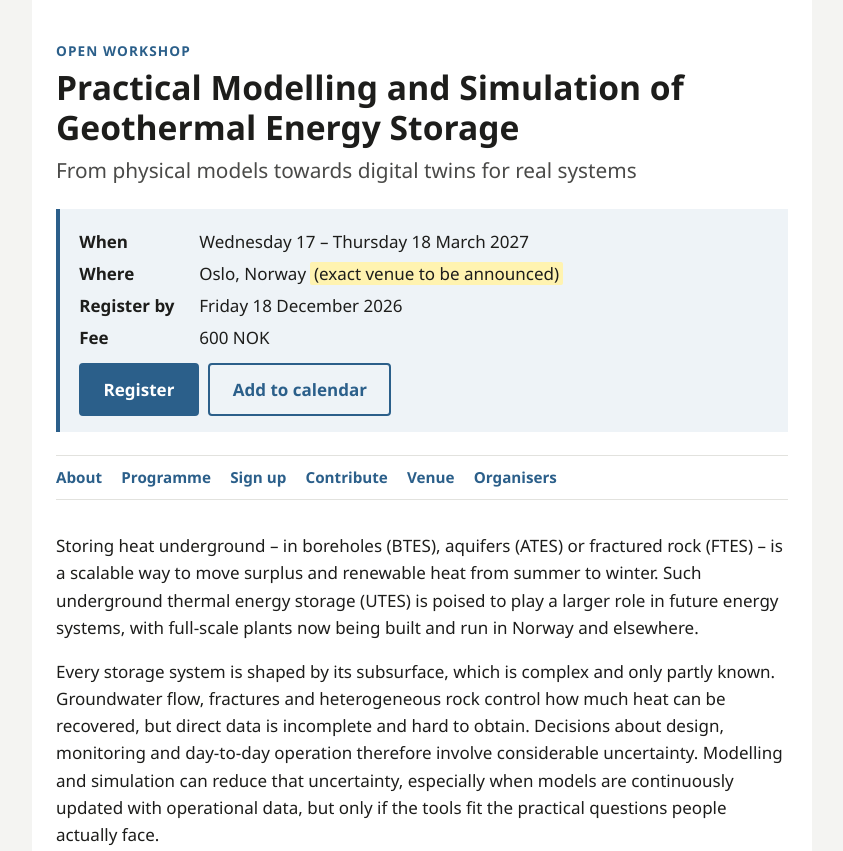
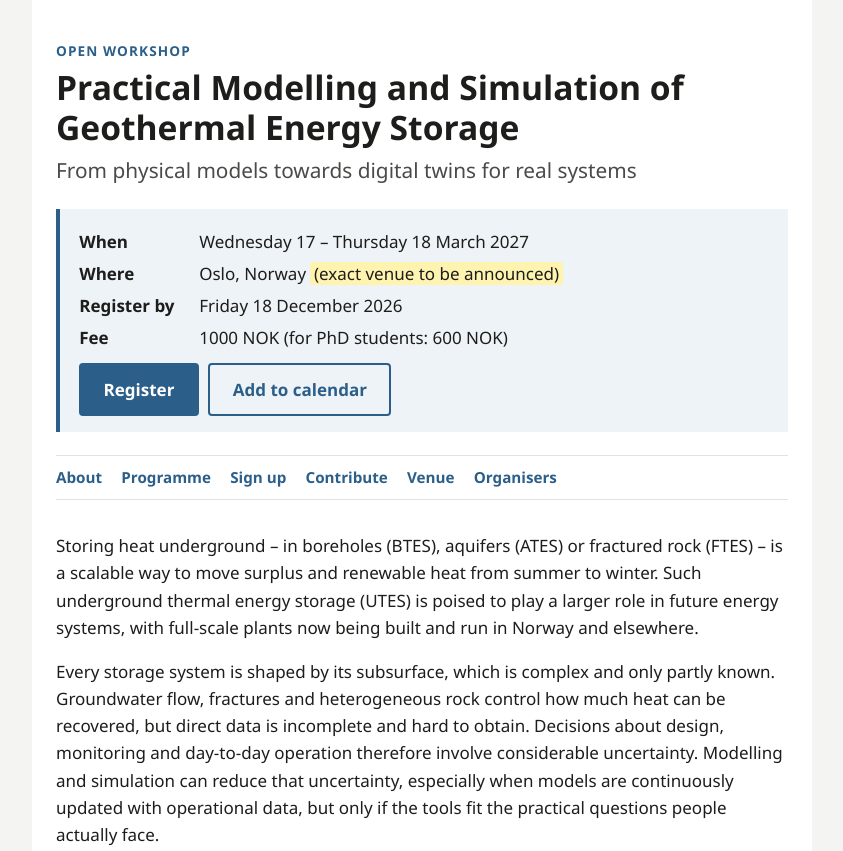
Before and after one commit to sintefmath/utes-workshop-2027, a plain HTML site: page index.html in a window 1280 px wide. Shown: the top 851 px of the page, without its empty margins (218-1061 px from the left). Drawn offline with Linux system fonts and the light colour scheme.

Commit message:
Changed fee amount, and added PhD rebate

```diff
--- a/index.html
+++ b/index.html
@@ -31,7 +31,7 @@
         <div><dt>When</dt><dd>Wednesday 17 – Thursday 18 March 2027</dd></div>
         <div><dt>Where</dt><dd>Oslo, Norway <span class="ph">(exact venue to be announced)</span></dd></div>
         <div><dt>Register by</dt><dd>Friday 18 December 2026</dd></div>
-        <div><dt>Fee</dt><dd>600 NOK</dd></div>
+        <div><dt>Fee</dt><dd>1000 NOK (for PhD students: 600 NOK)</dd></div>
       </dl>
       <div class="actions">
         <a class="button" href="#">Register</a>
```
